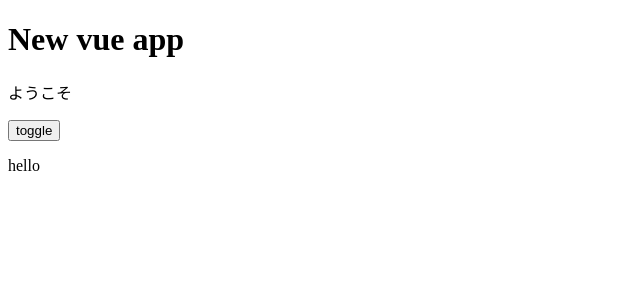
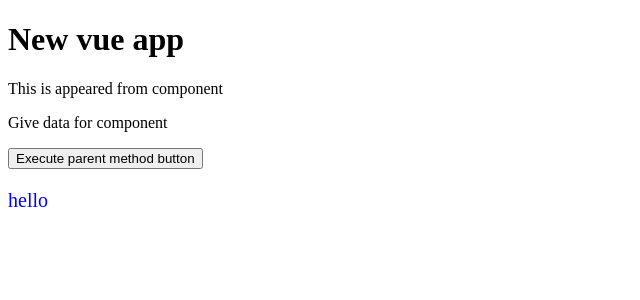
Before and after one commit to sora11023539/rails_vue_chat, a Vue app in the folder frontend/: page / in a window 1280 px wide. Shown: the top 300 px of the page, without its empty margins (0-640 px from the left). Built offline with nearby package versions, Linux system fonts and the light colour scheme.

Commit message:
add: Create components

```diff
--- /dev/null
+++ b/frontend/src/components/TestComponent.vue
@@ -0,0 +1,22 @@
+<template>
+  <div>
+    This is appeared from component
+    <p>{{ message }}</p>
+    <button @click="onClick">Execute parent method button</button>
+  </div>
+</template>
+
+<script>
+export default {
+  props: [
+    'message',
+    'isEnabled'
+  ],
+
+  methods: {
+    onClick() {
+      this.$emit('toggle')
+    }
+  }
+}
+</script>
--- a/frontend/src/views/Welcome.vue
+++ b/frontend/src/views/Welcome.vue
@@ -1,14 +1,19 @@
 <template>
   <div>
     <h1>{{ title }}</h1>
-    <p v-if="isEnabled">{{ subtitle }}</p>
-    <button @dblclick="toggle">toggle</button>
-    <p>{{ text }}</p>
+    <TestComponent @toggle="toggle" message="Give data for component" />
+    <p v-if="isEnabled">hello</p>
   </div>
 </template>
 
 <script>
+import TestComponent from "@/components/TestComponent.vue";
+
 export default {
+  components: {
+    TestComponent
+  },
+
   data() {
     return {
       title: 'New vue app',
@@ -26,6 +31,7 @@ export default {
       }
     }
   },
+
   methods: {
     toggle() {
       this.isEnabled = !this.isEnabled
@@ -33,3 +39,10 @@ export default {
   }
 };
 </script>
+
+<style scoped>
+  p {
+    font-size: 20px;
+    color: blue;
+  }
+</style>
```
